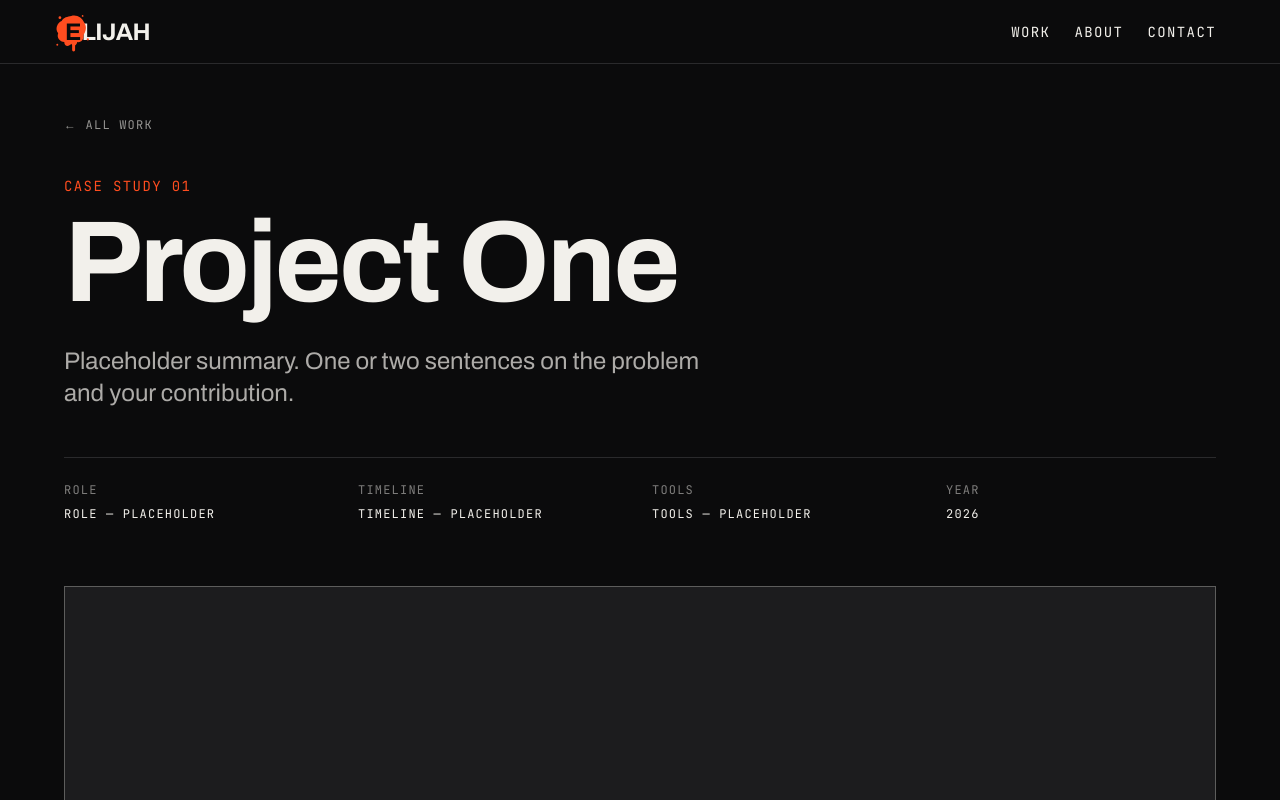
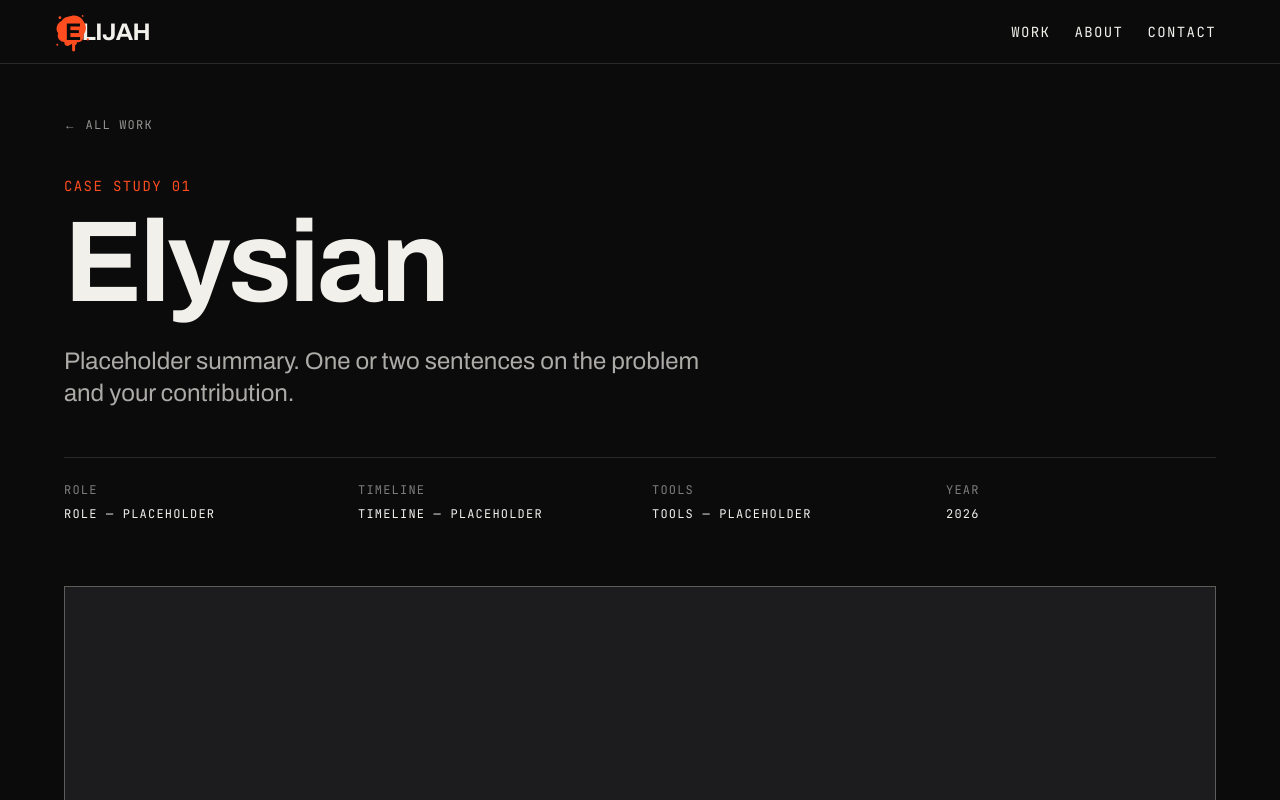
Before and after one commit to JamalOpeyemi/portfolio, a Next.js app: page /work/Elysian in a window 1280 px wide. Shown: the top 800 px of the page. Built offline with nearby package versions, Linux system fonts and the light colour scheme.

Commit message:
Project Tittle

```diff
--- a/app/data/projects.ts
+++ b/app/data/projects.ts
@@ -15,7 +15,7 @@ export const projects: Project[] = [
   {
     slug: "Elysian",
     id: "01",
-    title: "Project One",
+    title: "Elysian",
     type: "Discipline — placeholder",
     year: "2026",
     role: "Role — placeholder",
@@ -27,7 +27,7 @@ export const projects: Project[] = [
   {
     slug: "Mimar-Tech",
     id: "02",
-    title: "Project Two",
+    title: "Mimar Tech",
     type: "Discipline — placeholder",
     year: "2025",
     role: "Role — placeholder",
@@ -37,9 +37,9 @@ export const projects: Project[] = [
       "Placeholder summary. One or two sentences on the problem and your contribution.",
   },
   {
-    slug: "project-three",
+    slug: "ParqOS",
     id: "03",
-    title: "Project Three",
+    title: "ParqOS",
     type: "Discipline — placeholder",
     year: "20XX",
     role: "Role — placeholder",
```
